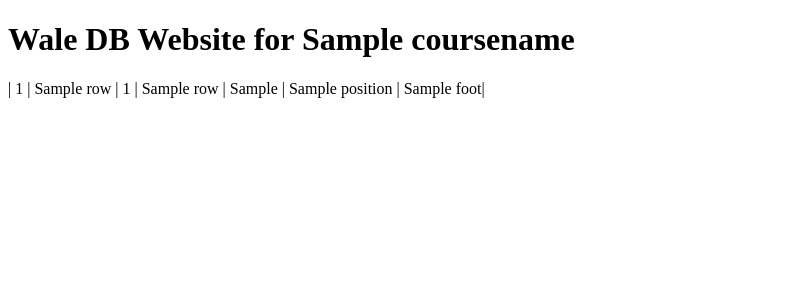
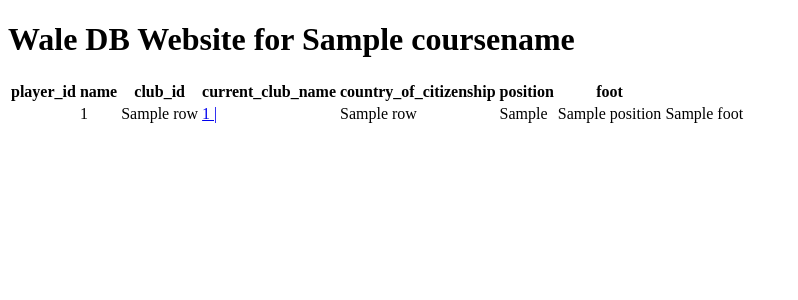
Before and after one commit to OscarSoleye/ProjectRepo, a Flask app: template templates/players.html in a window 1280 px wide. Shown: the top 300 px of the page, without its empty margins (0-798 px from the left). Run offline with Flask 2, Linux system fonts and the light colour scheme; the template is opened without the code that fills it: most values are stand-ins (such as "Sample title", 1, 10 or a date in 2020).

Commit message:
small uodates to html

```diff
--- a/main.py
+++ b/main.py
@@ -26,6 +26,18 @@ def club():
         return render_template('clubs.html', rows=rows)
 
 
+@main.route('/clubs/<id>')
+def club_search(id):
+        # open the connection to the database
+        conn = sqlite3.connect('football_data.db')
+        conn.row_factory = sqlite3.Row
+        cur = conn.cursor()
+        cur.execute("select * from club_info where club_id = ?",(id,))
+        rows = cur.fetchall()
+        conn.close()
+        return render_template('clubs.html', rows=rows)
+
+
 
 @main.route('/players')
 def players():
--- a/templates/players.html
+++ b/templates/players.html
@@ -7,15 +7,29 @@
 <body>
 <h1>Wale DB Website for {{coursename}}</h1>
     <div>
-        <p>{% for row in rows %}    |
-        {{row['player_id']}}    |
-        {{row['name']}}    |
-        {{row['club_id']}}    |
-        {{row['current_club_name']}}    |
-        {{row['country_of_citizenship']}}    |
-        {{row['position']}}    |
-        {{row['foot']}}|</p>
+        <table>
+        <tr>
+            <th>player_id</th>
+            <th>name</th>
+            <th>club_id</th>
+            <th>current_club_name</th>
+            <th>country_of_citizenship</th>
+            <th>position</th>
+            <th>foot</th>
+        </tr>
+
+        <tr>
+        <td>{% for row in rows %}</td>
+        <td>{{row['player_id']}}</td>
+        <td>{{row['name']}}</td>
+        <td><a href="{{url_for('club_search',id=row['club_id'])}}">{{row['club_id']}}    |</a></td>
+        <td>{{row['current_club_name']}}</td>
+        <td>{{row['country_of_citizenship']}}</td>
+        <td>{{row['position']}}</td>
+        <td>{{row['foot']}}</td>
+        </tr>
         {% endfor %}
+        </table>
     </div>
 
 </body>
```
Also changed, not shown: templates/clubs.html (+13 -5 lines).
